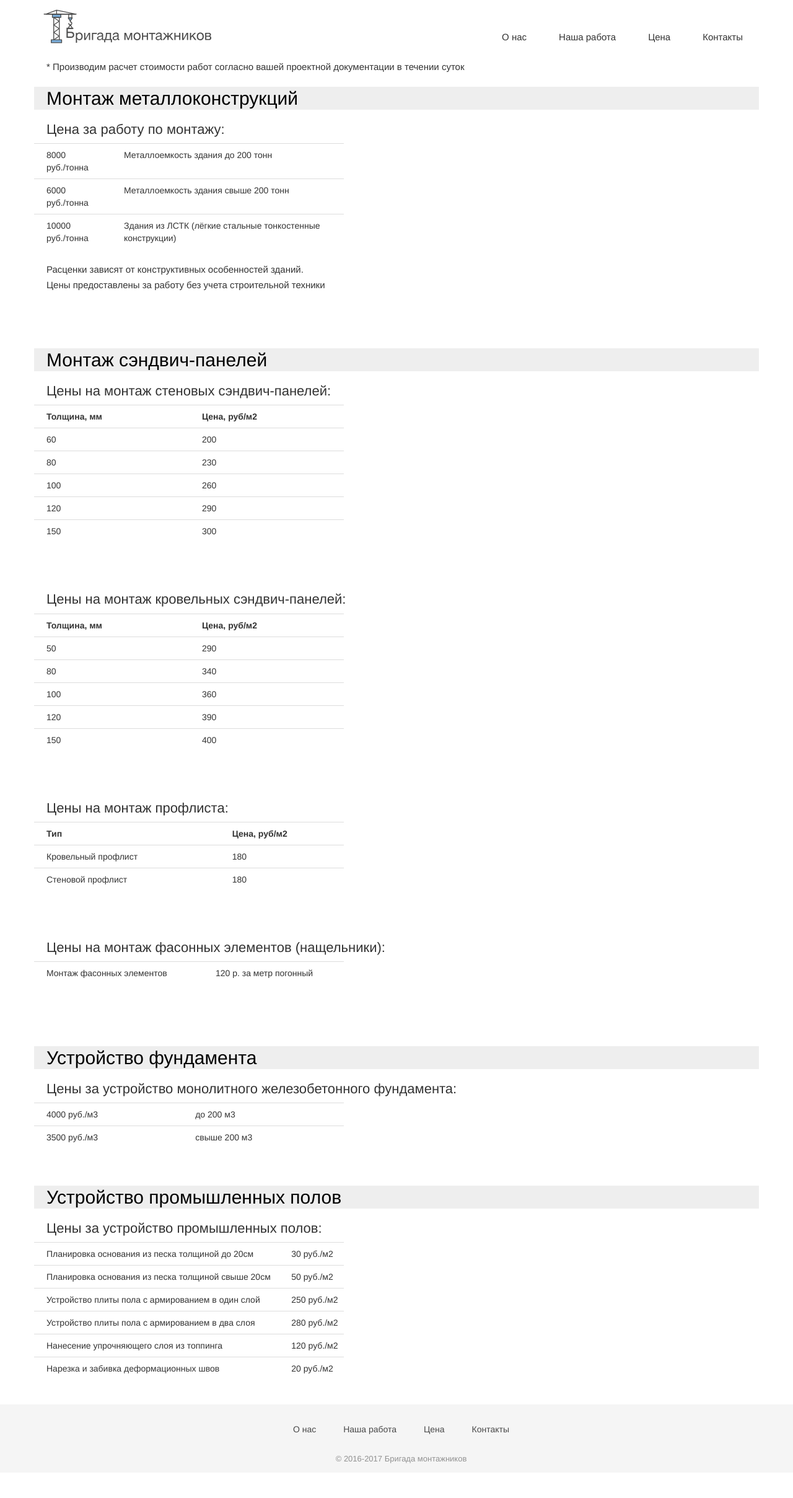
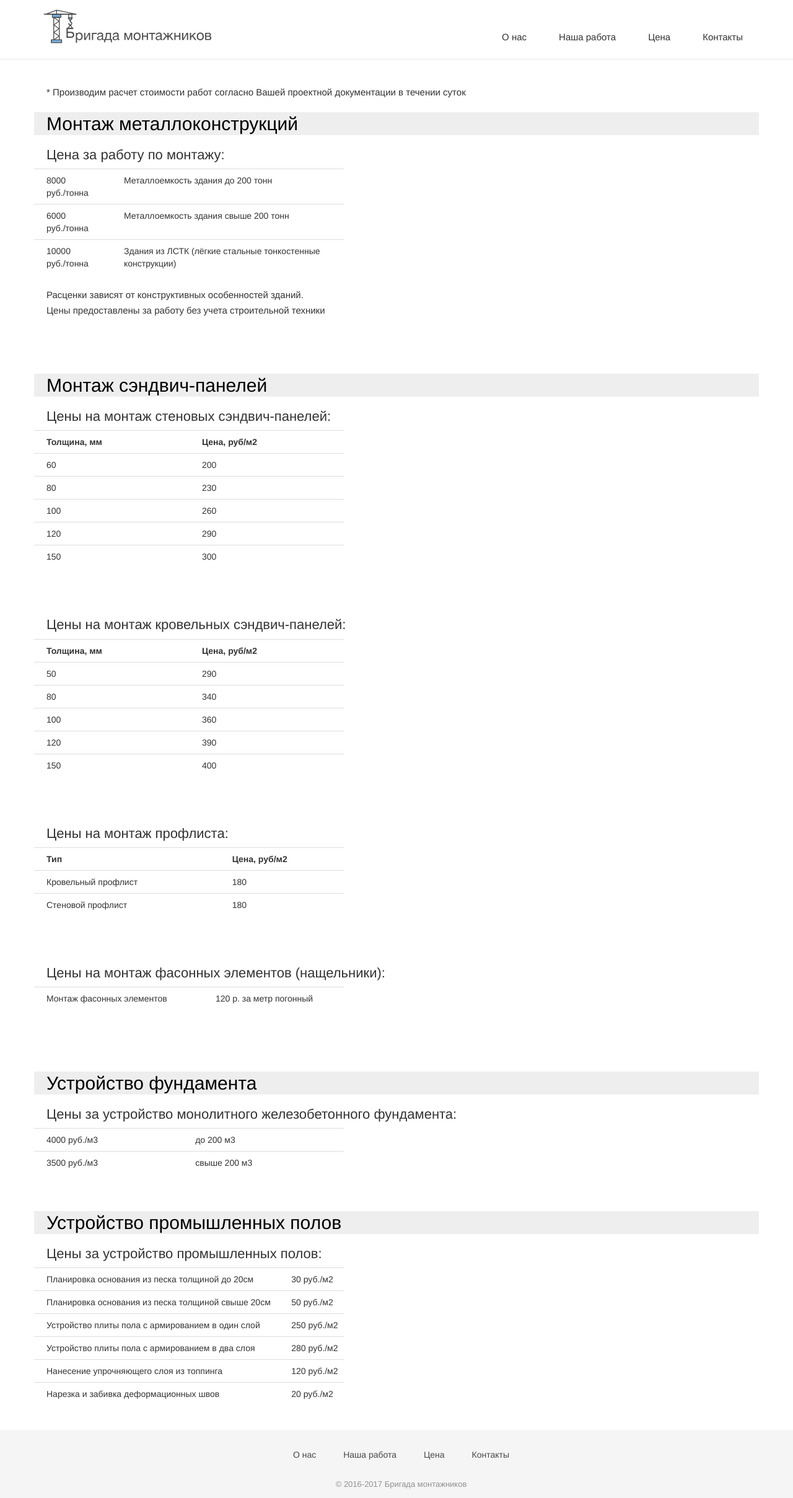
Before and after one commit to komarovalexander/site_bm, a Jekyll site: the page built from price.html, in a window 1280 px wide. Shown: the whole page at 62% size. Built offline with Jekyll 4.4.1, drawn with Linux system fonts in a browser that asks for light colours; nearby versions of some CDN libraries; some web fonts are replaced; before the commit the page ends 2376 px from its top, so only the background shows below that.

Commit message:
no message

```diff
--- a/css/style.css
+++ b/css/style.css
@@ -39,6 +39,7 @@
 header {
   background: #fff;
   padding: 30px 0 10px 0;
+    border-bottom: 1px solid rgba(0,0,0,0.1);;
 }
 header .navbar {
   margin-bottom: 0px;
@@ -113,7 +114,6 @@
   padding: 20px 0;
 }
 .intro .block img {
-  margin-left: 40px;
   width: 100%;
 }
 .intro .section-title {
--- a/price.html
+++ b/price.html
@@ -8,8 +8,10 @@
 	<div class="container">
 		<div class="row">
 			<div class="section-title">
+					<br>
+					<br>
 					<p>
-						* Производим расчет стоимости работ согласно вашей проектной документации в течении суток
+						* Производим расчет стоимости работ согласно Вашей проектной документации в течении суток
 					</p>
 				<h2>
 					Монтаж металлоконструкций
```
